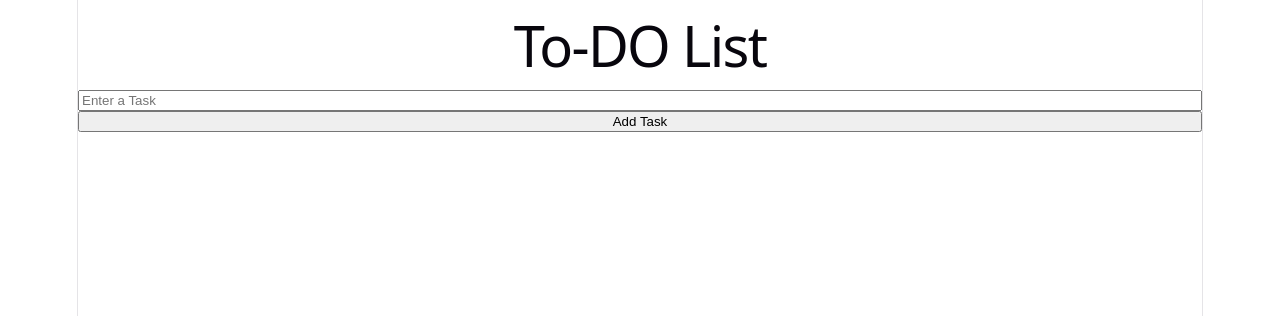
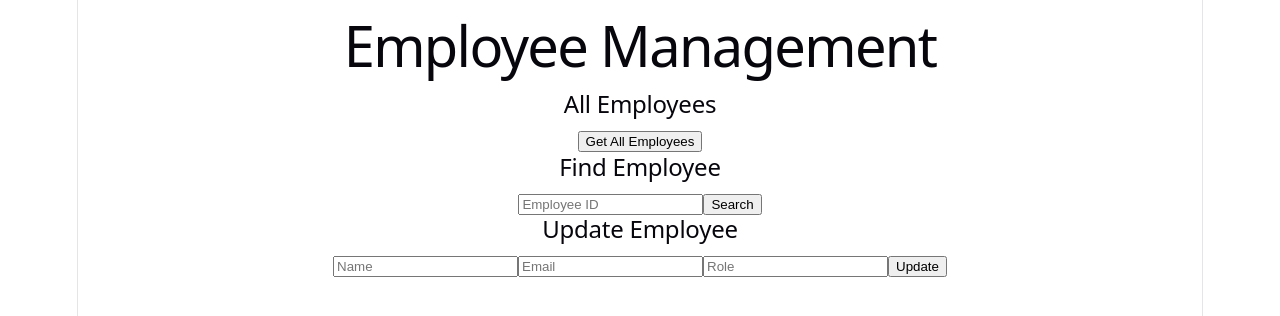
Before and after one commit to Sunayana820/python-todo-application, a React app in the folder Frontend/: page / in a window 1280 px wide. Shown: the top 316 px of the page. Built offline with nearby package versions, Linux system fonts and the light colour scheme; the HTML template or start-up script is replaced by a standard one.

Commit message:
Updated Front end

```diff
--- a/Frontend/src/App.jsx
+++ b/Frontend/src/App.jsx
@@ -1,15 +1,146 @@
+import { useState } from "react";
+import "./App.css";
+
 function App() {
+  const [employees, setEmployees] = useState([]);
+  const [employeeId, setEmployeeId] = useState("");
+  const [employee, setEmployee] = useState(null);
+  const [error, setError] = useState("");
+
+  const [name, setName] = useState("");
+  const [email, setEmail] = useState("");
+  const [role, setRole] = useState("");
+
+  // GET ALL EMPLOYEES
+  async function getEmployees() {
+    const response = await fetch(
+      "http://127.0.0.1:8000/employees"
+    );
+
+    const data = await response.json();
+    setEmployees(data);
+  }
+
+  // GET EMPLOYEE BY ID
+  async function getEmployeeById() {
+    const response = await fetch(
+      `http://127.0.0.1:8000/employees/${employeeId}`
+    );
+
+    if (!response.ok) {
+      setEmployee(null);
+      setError("Employee ID not found");
+      return;
+    }
+
+    const data = await response.json();
+
+    setEmployee(data);
+    setError("");
+  }
+
+  // UPDATE EMPLOYEE
+  async function updateEmployee() {
+    const response = await fetch(
+      `http://127.0.0.1:8000/employees/${employeeId}`,
+      {
+        method: "PUT",
+        headers: {
+          "Content-Type": "application/json",
+        },
+        body: JSON.stringify({
+          id: Number(employeeId),
+          name: name,
+          email: email,
+          role: role,
+        }),
+      }
+    );
+
+    const data = await response.json();
+    setEmployee(data);
+  }
+
   return (
-    <>
-      <h1>
-        To-DO List
-      </h1>
-      <input type = "text" placeholder = "Enter a Task"/>
-      <button>
-        Add Task
-      </button>
-    </>
+    <main>
+      <h1>Employee Management</h1>
 
+      {/* GET ALL */}
+      <section>
+        <h2>All Employees</h2>
+
+        <button onClick={getEmployees}>
+          Get All Employees
+        </button>
+
+        {employees.map((emp) => (
+          <div className="employee-card" key={emp.id}>
+            <strong>{emp.name}</strong>
+            <p>ID: {emp.id}</p>
+            <p>Email: {emp.email}</p>
+            <p>Role: {emp.role}</p>
+          </div>
+        ))}
+      </section>
+
+      {/* GET BY ID */}
+      <section>
+        <h2>Find Employee</h2>
+
+        <input
+          type="number"
+          placeholder="Employee ID"
+          value={employeeId}
+          onChange={(e) => setEmployeeId(e.target.value)}
+        />
+
+        <button onClick={getEmployeeById}>
+          Search
+        </button>
+
+        {error && <p className="error">{error}</p>}
+
+        {employee && (
+          <div className="employee-card">
+            <strong>{employee.name}</strong>
+            <p>ID: {employee.id}</p>
+            <p>Email: {employee.email}</p>
+            <p>Role: {employee.role}</p>
+          </div>
+        )}
+      </section>
+
+      {/* UPDATE */}
+      <section>
+        <h2>Update Employee</h2>
+
+        <input
+          type="text"
+          placeholder="Name"
+          value={name}
+          onChange={(e) => setName(e.target.value)}
+        />
+
+        <input
+          type="email"
+          placeholder="Email"
+          value={email}
+          onChange={(e) => setEmail(e.target.value)}
+        />
+
+        <input
+          type="text"
+          placeholder="Role"
+          value={role}
+          onChange={(e) => setRole(e.target.value)}
+        />
+
+        <button onClick={updateEmployee}>
+          Update
+        </button>
+      </section>
+    </main>
   );
 }
+
 export default App;
```
